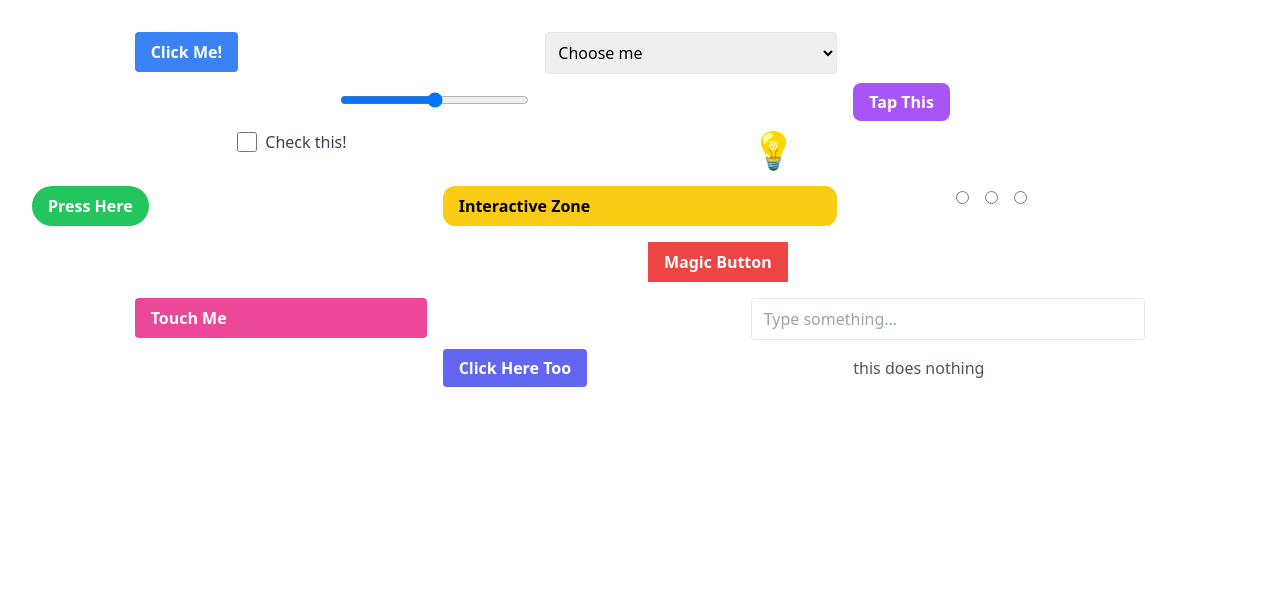
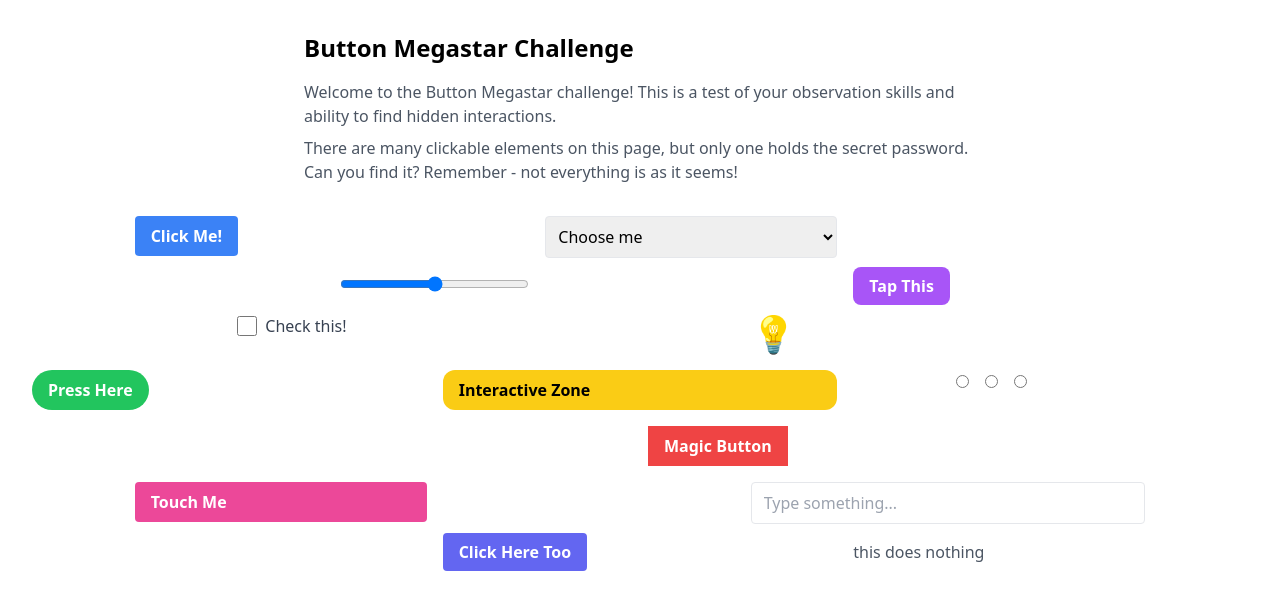
Before and after one commit to mattmazzola/webgames, a React (Vite) app in the folder webgames/: page /buttons in a window 1280 px wide. Shown: the top 610 px of the page. Built offline with nearby package versions, Linux system fonts and the light colour scheme.

Commit message:
Add explanation to ButtonMegastar

```diff
--- a/webgames/src/pages/ButtonMegastar.tsx
+++ b/webgames/src/pages/ButtonMegastar.tsx
@@ -8,6 +8,18 @@ const ButtonMegastar: React.FC = () => {
 
   return (
     <div className="min-h-screen p-8">
+      <div className="mb-8 max-w-2xl mx-auto">
+        <h1 className="text-2xl font-bold mb-4">Button Megastar Challenge</h1>
+        <p className="text-gray-600 mb-2">
+          Welcome to the Button Megastar challenge! This is a test of your
+          observation skills and ability to find hidden interactions.
+        </p>
+        <p className="text-gray-600 mb-4">
+          There are many clickable elements on this page, but only one holds the
+          secret password. Can you find it? Remember - not everything is as it
+          seems!
+        </p>
+      </div>
       <div className="grid grid-cols-12 gap-4">
         {/* Scattered original elements */}
         <div className="col-span-3 col-start-2">
@@ -132,7 +144,8 @@ const ButtonMegastar: React.FC = () => {
             </span>
             {showSecret && (
               <div className="absolute mt-2 py-1 px-2 bg-black text-green-400 font-mono text-sm rounded opacity-80 transform transition-all duration-300">
-                {PASSWORD_ButtonMegastar}
+                Congratulations! You found the secret password:{" "}
+                <span className="font-bold">{PASSWORD_ButtonMegastar}</span>
               </div>
             )}
           </div>
```
